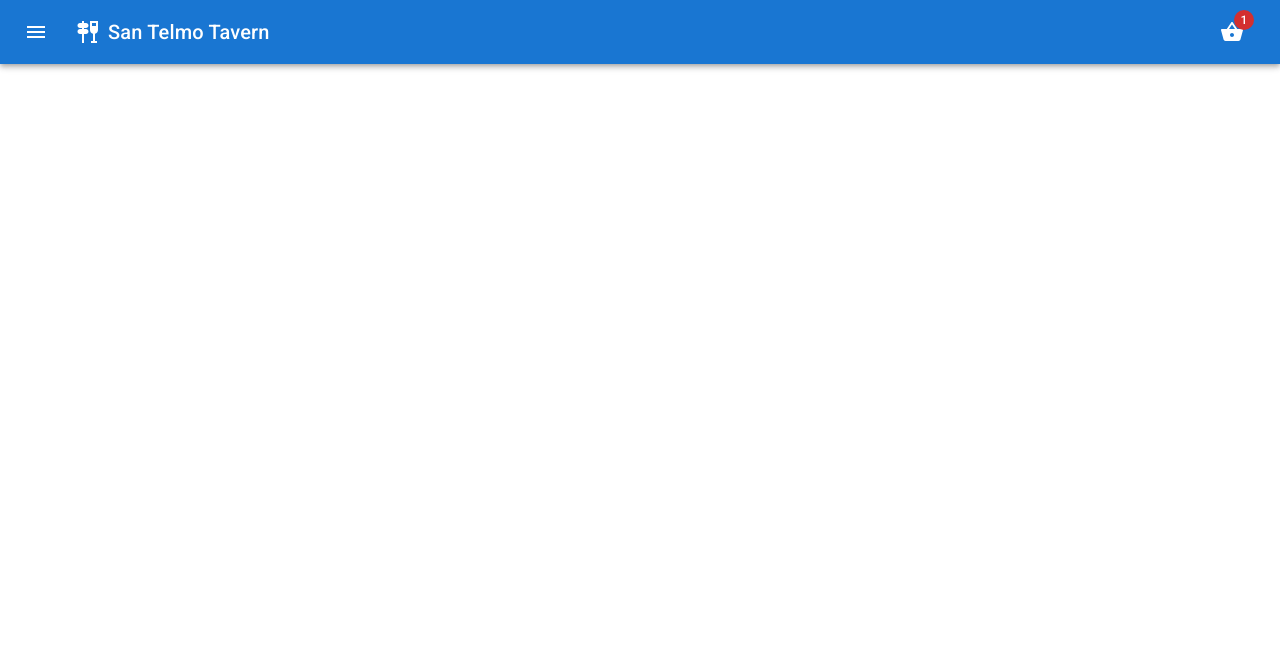
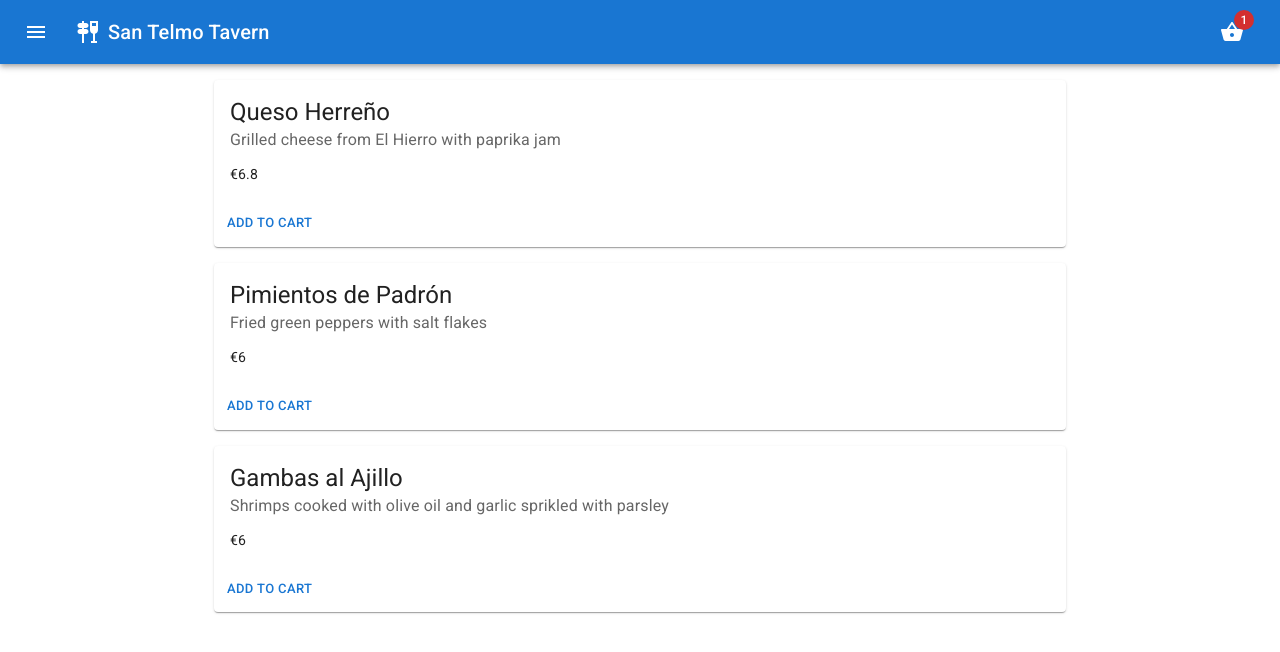
Before and after one commit to nagydan1/restaurant-app, a React (Create React App) app in the folder frontend/: page / in a window 1280 px wide. Shown: the top 652 px of the page. Built offline with nearby package versions, Linux system fonts and the light colour scheme.

Commit message:
menu page

```diff
--- a/frontend/package.json
+++ b/frontend/package.json
@@ -12,6 +12,7 @@
     "@testing-library/user-event": "^13.2.1",
     "react": "^18.2.0",
     "react-dom": "^18.2.0",
+    "react-router-dom": "^6.8.1",
     "react-scripts": "5.0.1",
     "web-vitals": "^2.1.0"
   },
--- a/frontend/src/App.js
+++ b/frontend/src/App.js
@@ -1,8 +1,15 @@
+import { BrowserRouter, Routes, Route } from 'react-router-dom';
+import MenuPage from './pages/MenuPage';
 import HeadBar from './components/HeadBar';
 
 function App() {
   return (
-    <HeadBar />
+    <BrowserRouter>
+      <HeadBar />
+      <Routes>
+        <Route path="/" element={<MenuPage />} />
+      </Routes>
+    </BrowserRouter>
   );
 }
 
--- a/frontend/src/components/HeadBar.js
+++ b/frontend/src/components/HeadBar.js
@@ -9,7 +9,7 @@
 import TapasIcon from '@mui/icons-material/Tapas';
 import ShoppingBasketIcon from '@mui/icons-material/ShoppingBasket';
 
-export default function HeadBar() {
+function HeadBar() {
   return (
     <Box sx={{ flexGrow: 1 }}>
       <AppBar position="static">
@@ -41,3 +41,5 @@
     </Box>
   );
 }
+
+export default HeadBar;
--- /dev/null
+++ b/frontend/src/pages/MenuPage.js
@@ -0,0 +1,40 @@
+import * as React from 'react';
+import CssBaseline from '@mui/material/CssBaseline';
+import Container from '@mui/material/Container';
+import Card from '@mui/material/Card';
+import CardActions from '@mui/material/CardActions';
+import CardContent from '@mui/material/CardContent';
+import Button from '@mui/material/Button';
+import Typography from '@mui/material/Typography';
+import menu from './menu';
+
+function MenuPage() {
+  return (
+    <>
+      <CssBaseline />
+      <Container maxWidth="md">
+        {menu.map((item) => (
+          <Card sx={{ minWidth: 275, my: 2 }}>
+            <CardContent>
+              <Typography variant="h5" component="div">
+                {item.spanish}
+              </Typography>
+              <Typography sx={{ mb: 1.5 }} color="text.secondary">
+                {item.english}
+              </Typography>
+              <Typography variant="body2">
+                €
+                {item.price}
+              </Typography>
+            </CardContent>
+            <CardActions>
+              <Button size="small">Add to cart</Button>
+            </CardActions>
+          </Card>
+        ))}
+      </Container>
+    </>
+  );
+}
+
+export default MenuPage;
--- /dev/null
+++ b/frontend/src/pages/menu.js
@@ -0,0 +1,22 @@
+const menu = [
+  {
+    spanish: 'Queso Herreño',
+    english: 'Grilled cheese from El Hierro with paprika jam',
+    category: 'starter',
+    price: 6.80,
+  },
+  {
+    spanish: 'Pimientos de Padrón',
+    english: 'Fried green peppers with salt flakes',
+    category: 'starter',
+    price: 6.00,
+  },
+  {
+    spanish: 'Gambas al Ajillo',
+    english: 'Shrimps cooked with olive oil and garlic sprikled with parsley',
+    category: 'starter',
+    price: 6.00,
+  },
+];
+
+export default menu;
```
Also changed, not shown: 1 other file (tests, documents, lock files or other folders).
